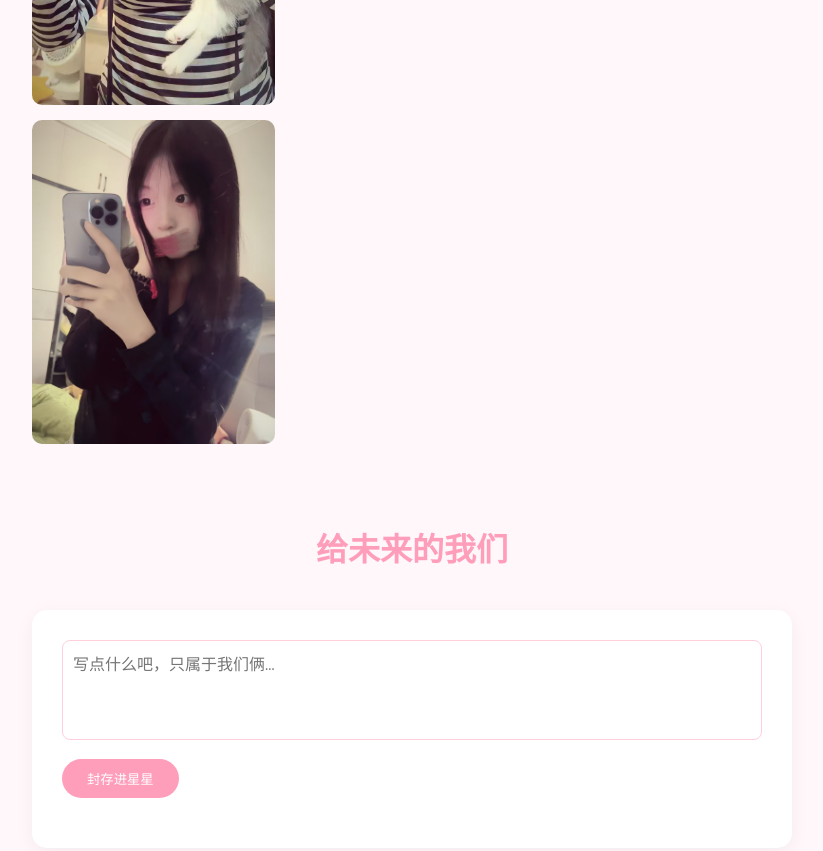
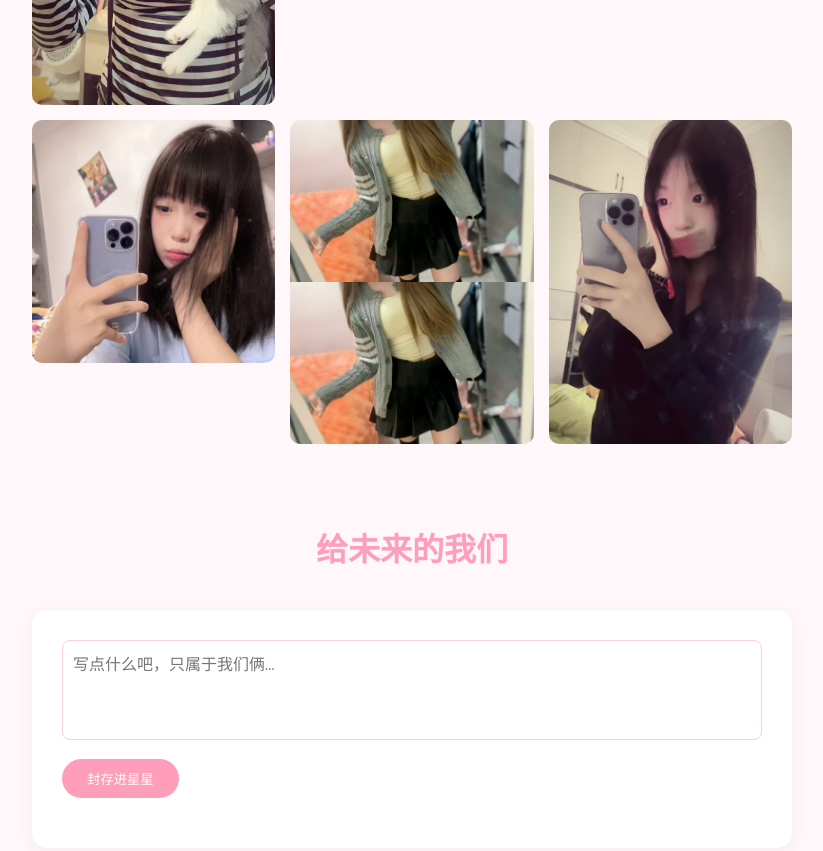
Before and after one commit to hll512/love, a plain HTML site: page index.html in a window 1280 px wide. Shown: the part 1890-2741 px from the top of the page, without its empty margins (228-1051 px from the left). Drawn offline with nearby package versions, Linux system fonts and the light colour scheme; a web font is replaced by a local one.

Commit message:
index.html

```diff
--- a/index.html
+++ b/index.html
@@ -204,6 +204,10 @@
         <img src="https://raw.githubusercontent.com/hll512/love/main/mmexport1759766227679.jpg" alt="photo">
         <img src="https://raw.githubusercontent.com/hll512/love/main/mmexport1759766229696.jpg" alt="photo">
         <img src="https://raw.githubusercontent.com/hll512/love/main/mmexport1759910525352.jpg" alt="photo">
+        <img
+src="https://raw.githubusercontent.com/hll512/love/main/mmexport1761426677869.jpg" alt="photo">
+        <img
+src="https://raw.githubusercontent.com/hll512/love/main/mmexport1761489661793.jpg" alt="photo">
         <img src="https://raw.githubusercontent.com/hll512/love/main/mmexport1760785902493.jpg" alt="photo">
     </div>
 </section>
```
